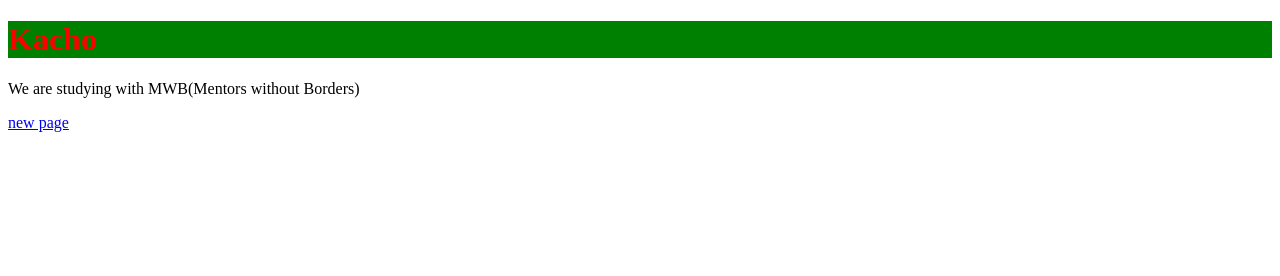
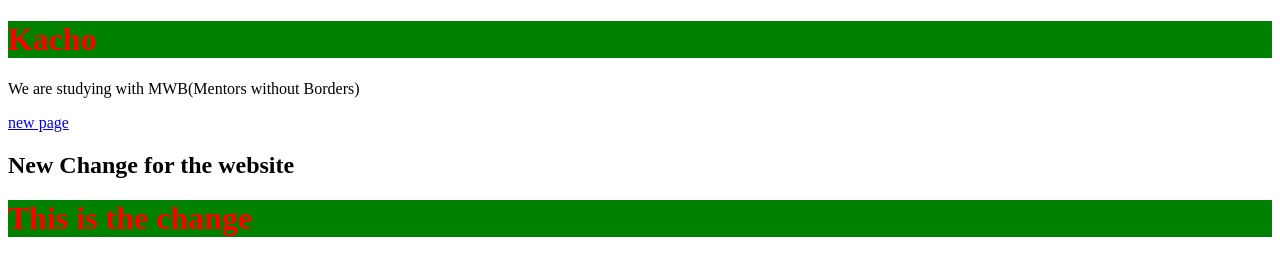
Before and after one commit to Karan-S-Mittal/Kacho, a plain HTML site: page index.html in a window 1280 px wide. Drawn offline with Linux system fonts and the light colour scheme.

Commit message:
some changes

```diff
--- a/index.html
+++ b/index.html
@@ -11,5 +11,8 @@
     <h1>Kacho</h1>
     <p>We are studying with MWB(Mentors without Borders)</p>
     <a href="new-page.html">new page</a>
+
+    <h2>New Change for the website</h2>
+    <h1>This is the change</h1>
   </body>
 </html>
```
